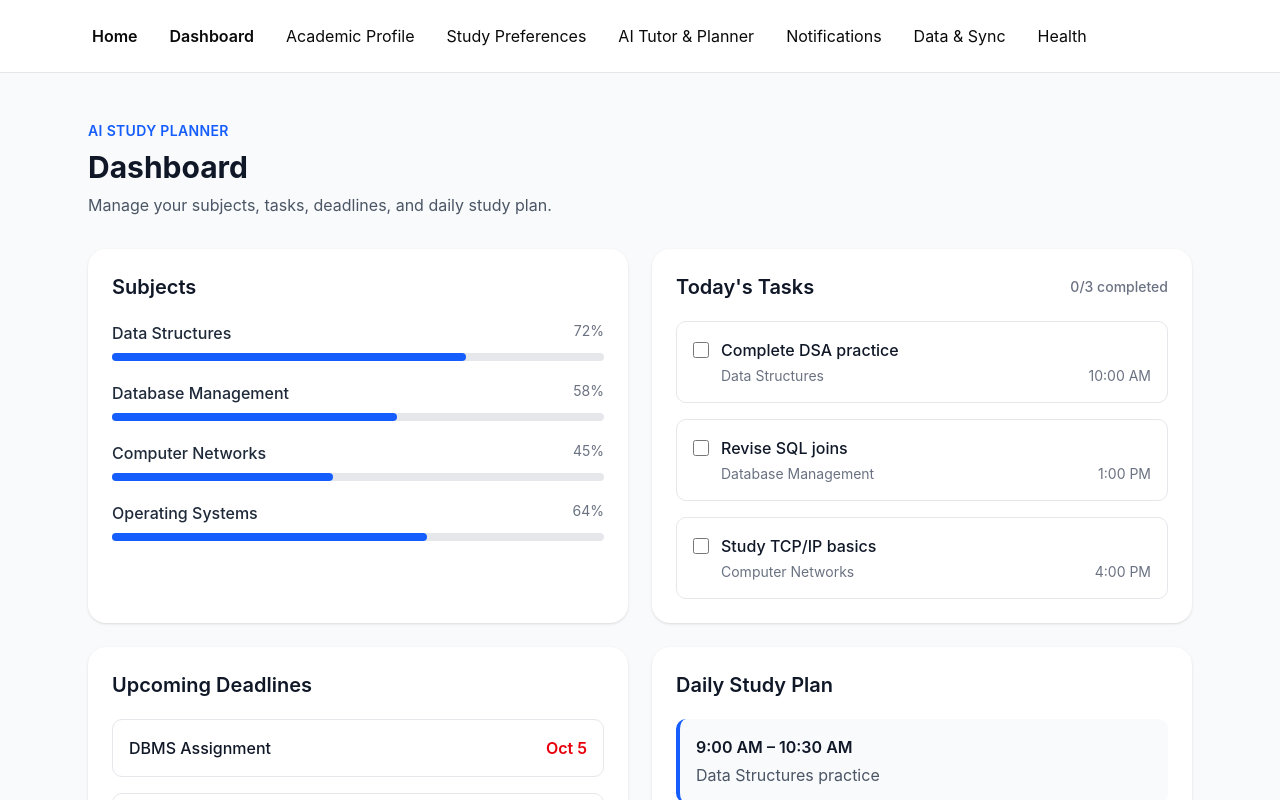
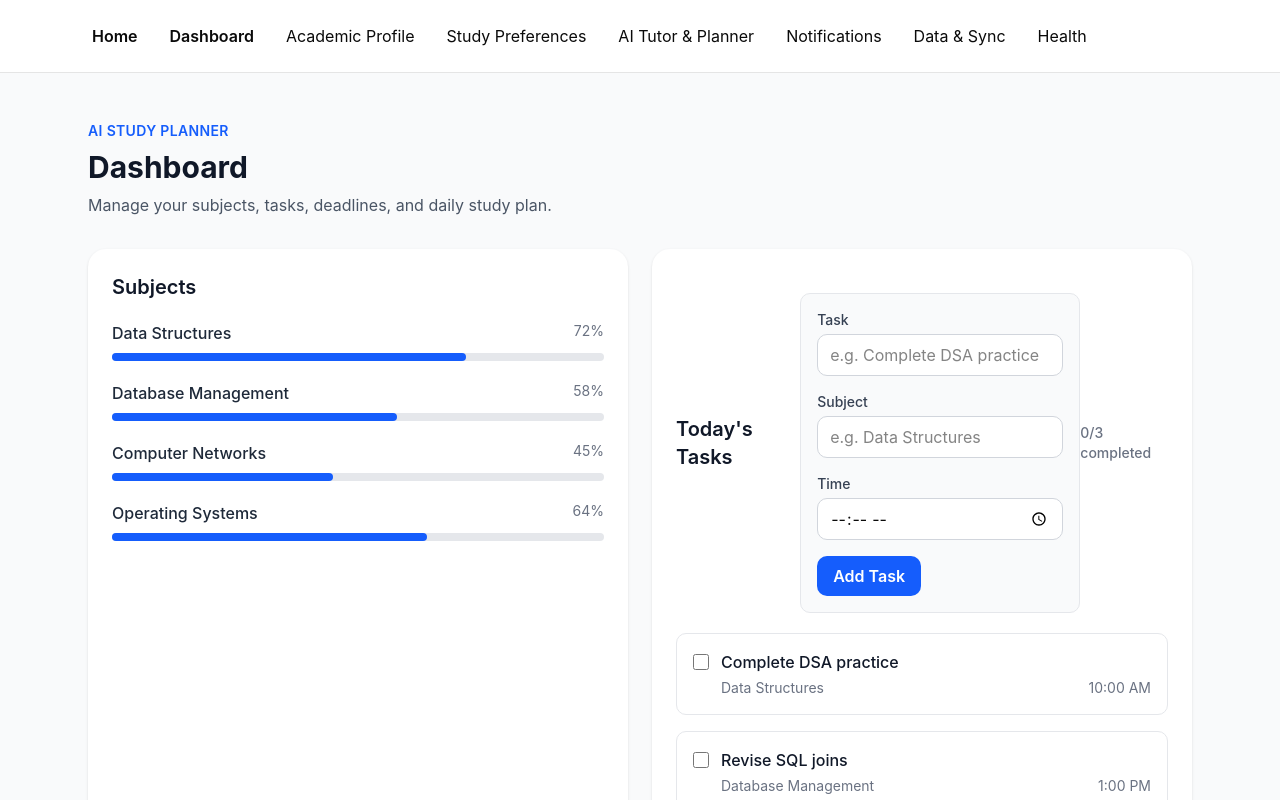
Before and after one commit to nilayvaishnava69-ops/ai-study-planner, a Next.js app: page /dashboard in a window 1280 px wide. Shown: the top 800 px of the page. Built offline with nearby package versions, Linux system fonts and the light colour scheme.

Commit message:
feat: add task creation to dashboard

```diff
--- /dev/null
+++ b/app/dashboard/components/TaskForm.tsx
@@ -0,0 +1,102 @@
+'use client';
+
+import { useState } from 'react';
+
+type TaskFormProps = {
+  onAddTask: (task: {
+    title: string;
+    subject: string;
+    time: string;
+  }) => void;
+};
+
+export default function TaskForm({ onAddTask }: TaskFormProps) {
+  const [title, setTitle] = useState('');
+  const [subject, setSubject] = useState('');
+  const [time, setTime] = useState('');
+
+  const handleSubmit = (event: React.FormEvent<HTMLFormElement>) => {
+    event.preventDefault();
+
+    if (!title.trim() || !subject.trim() || !time) {
+      return;
+    }
+
+    onAddTask({
+      title: title.trim(),
+      subject: subject.trim(),
+      time,
+    });
+
+    setTitle('');
+    setSubject('');
+    setTime('');
+  };
+
+  return (
+    <form
+      onSubmit={handleSubmit}
+      className="mt-5 space-y-4 rounded-lg border border-gray-200 bg-gray-50 p-4"
+    >
+      <div>
+        <label
+          htmlFor="task-title"
+          className="block text-sm font-medium text-gray-700"
+        >
+          Task
+        </label>
+
+        <input
+          id="task-title"
+          type="text"
+          value={title}
+          onChange={(event) => setTitle(event.target.value)}
+          placeholder="e.g. Complete DSA practice"
+          className="mt-1 w-full rounded-lg border border-gray-300 bg-white px-3 py-2 focus:outline-none focus:ring-2 focus:ring-blue-500"
+        />
+      </div>
+
+      <div>
+        <label
+          htmlFor="task-subject"
+          className="block text-sm font-medium text-gray-700"
+        >
+          Subject
+        </label>
+
+        <input
+          id="task-subject"
+          type="text"
+          value={subject}
+          onChange={(event) => setSubject(event.target.value)}
+          placeholder="e.g. Data Structures"
+          className="mt-1 w-full rounded-lg border border-gray-300 bg-white px-3 py-2 focus:outline-none focus:ring-2 focus:ring-blue-500"
+        />
+      </div>
+
+      <div>
+        <label
+          htmlFor="task-time"
+          className="block text-sm font-medium text-gray-700"
+        >
+          Time
+        </label>
+
+        <input
+          id="task-time"
+          type="time"
+          value={time}
+          onChange={(event) => setTime(event.target.value)}
+          className="mt-1 w-full rounded-lg border border-gray-300 bg-white px-3 py-2 focus:outline-none focus:ring-2 focus:ring-blue-500"
+        />
+      </div>
+
+      <button
+        type="submit"
+        className="rounded-lg bg-blue-600 px-4 py-2 font-semibold text-white hover:bg-blue-700 focus:outline-none focus:ring-2 focus:ring-blue-500"
+      >
+        Add Task
+      </button>
+    </form>
+  );
+}
--- a/app/dashboard/page.tsx
+++ b/app/dashboard/page.tsx
@@ -1,6 +1,7 @@
 'use client';
 
 import { useState } from 'react';
+import TaskForm from './components/TaskForm';
 
 const subjects = [
   { name: 'Data Structures', progress: 72 },
@@ -38,6 +39,20 @@ const deadlines = [
 
 export default function DashboardPage() {
   const [tasks, setTasks] = useState(initialTasks);
+  const addTask = (task: {
+  title: string;
+  subject: string;
+  time: string;
+}) => {
+  setTasks((current) => [
+    ...current,
+    {
+      id: Date.now(),
+      ...task,
+    },
+  ]);
+};
+
   const [completedTasks, setCompletedTasks] = useState<number[]>([]);
 
   const toggleTask = (taskId: number) => {
@@ -103,6 +118,7 @@ export default function DashboardPage() {
               <h2 className="text-xl font-semibold text-gray-900">
                 Today's Tasks
               </h2>
+              <TaskForm onAddTask={addTask} />
 
               <span className="text-sm font-medium text-gray-500">
                 {completedCount}/{totalTasks} completed
```
